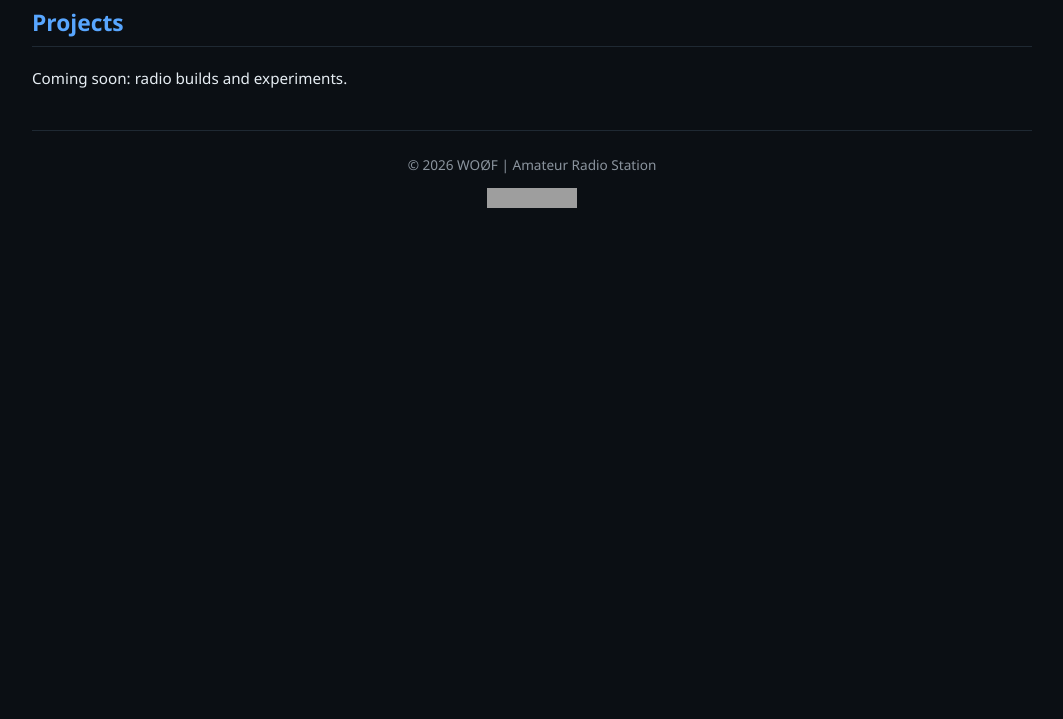
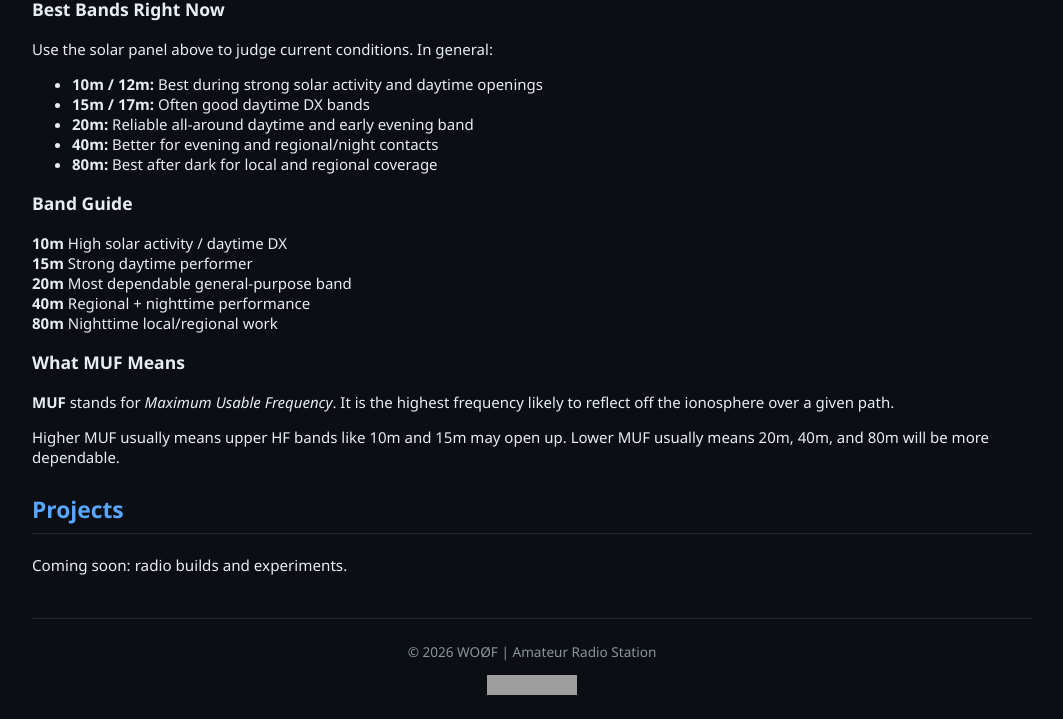
Before and after one commit to Lymitliss/Lymitliss.github.io, a Jekyll site: the page built from projects.md, in a window 1280 px wide. Shown: the part 667-1386 px from the top of the page, without its empty margins (108-1171 px from the left). Built offline with Jekyll 4.4.1, drawn with Linux system fonts in a browser that asks for light colours; before the commit the page ends 900 px from its top, so only the background shows below that; grey boxes are pictures that could not be loaded.

Commit message:
Update default.html

```diff
--- a/_layouts/default.html
+++ b/_layouts/default.html
@@ -36,11 +36,50 @@
       </div>
     </header>
 
-    <!-- HF PROPAGATION WIDGET -->
     <section class="propagation">
       <h2>HF Propagation</h2>
+
       <div class="propagation-widget">
         <img src="https://www.hamqsl.com/solar101vhf.php" alt="HF Propagation Conditions">
+      </div>
+
+      <div class="prop-grid">
+        <div class="prop-card">
+          <h3>Best Bands Right Now</h3>
+          <p class="prop-note">
+            Use the solar panel above to judge current conditions. In general:
+          </p>
+          <ul>
+            <li><strong>10m / 12m:</strong> Best during strong solar activity and daytime openings</li>
+            <li><strong>15m / 17m:</strong> Often good daytime DX bands</li>
+            <li><strong>20m:</strong> Reliable all-around daytime and early evening band</li>
+            <li><strong>40m:</strong> Better for evening and regional/night contacts</li>
+            <li><strong>80m:</strong> Best after dark for local and regional coverage</li>
+          </ul>
+        </div>
+
+        <div class="prop-card">
+          <h3>Band Guide</h3>
+          <div class="band-list">
+            <div><strong>10m</strong> <span>High solar activity / daytime DX</span></div>
+            <div><strong>15m</strong> <span>Strong daytime performer</span></div>
+            <div><strong>20m</strong> <span>Most dependable general-purpose band</span></div>
+            <div><strong>40m</strong> <span>Regional + nighttime performance</span></div>
+            <div><strong>80m</strong> <span>Nighttime local/regional work</span></div>
+          </div>
+        </div>
+
+        <div class="prop-card">
+          <h3>What MUF Means</h3>
+          <p class="prop-note">
+            <strong>MUF</strong> stands for <em>Maximum Usable Frequency</em>.
+            It is the highest frequency likely to reflect off the ionosphere over a given path.
+          </p>
+          <p class="prop-note">
+            Higher MUF usually means upper HF bands like 10m and 15m may open up.
+            Lower MUF usually means 20m, 40m, and 80m will be more dependable.
+          </p>
+        </div>
       </div>
     </section>
 
```
